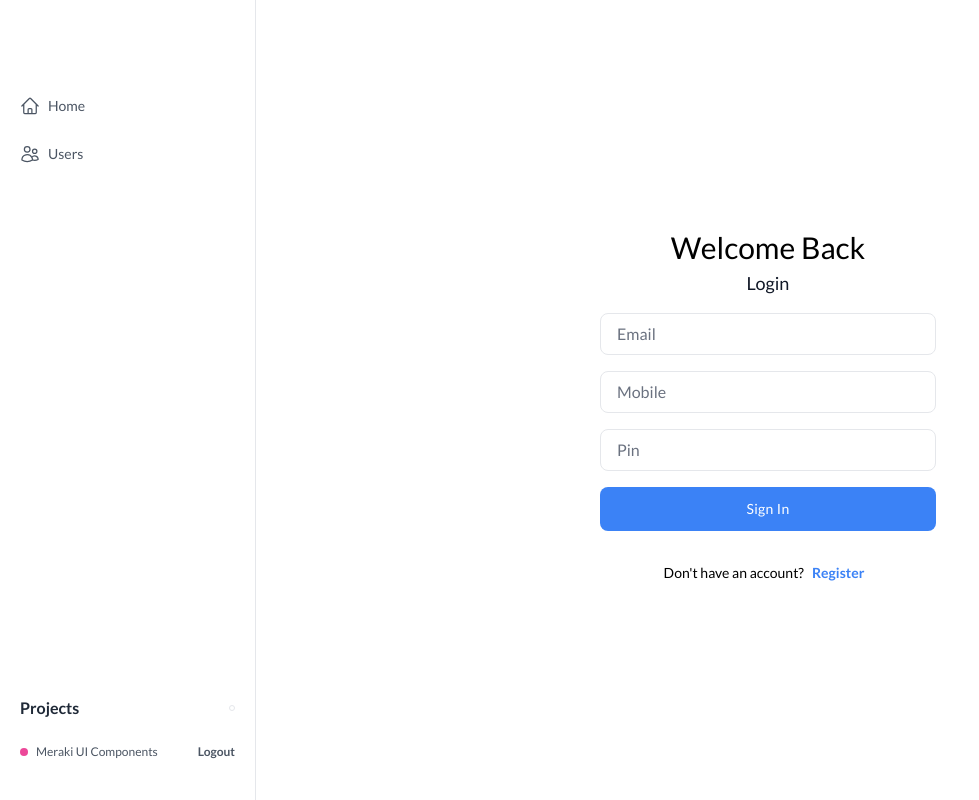
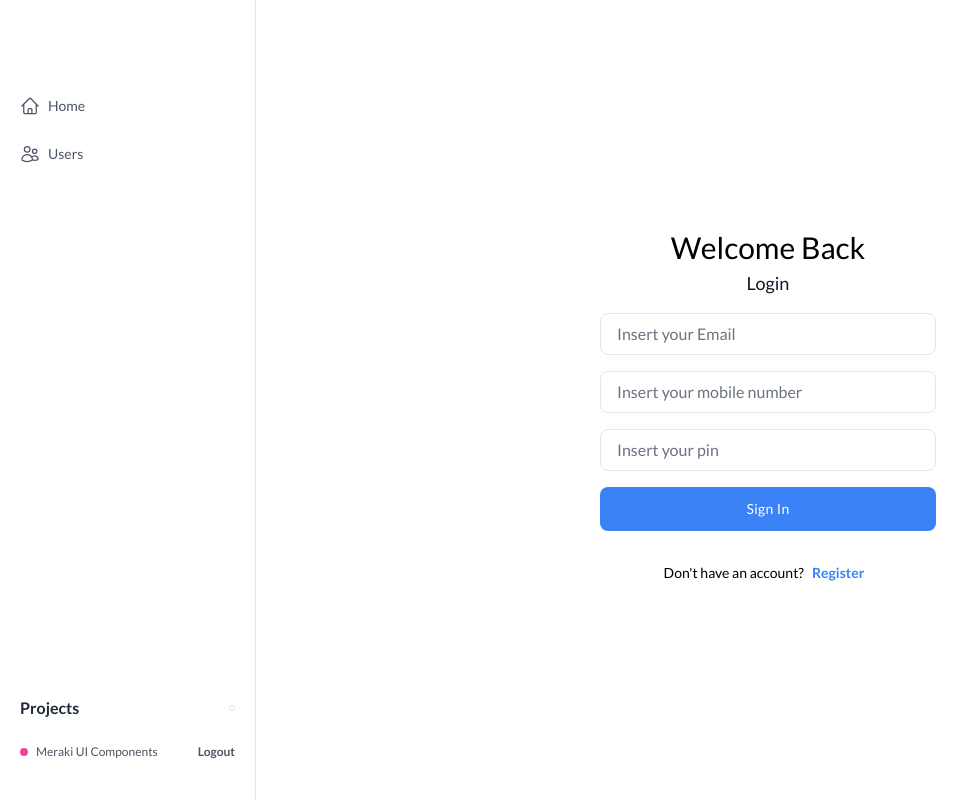
Before and after one commit to im-sanny/mfs-client, a React (Vite) app: page /login in a window 1280 px wide. Shown: the whole page, without its empty margins (0-979 px from the left). Built offline with nearby package versions, Linux system fonts and the light colour scheme.

Commit message:
update: updated placeholder

```diff
--- a/src/pages/authentication/Login.jsx
+++ b/src/pages/authentication/Login.jsx
@@ -27,7 +27,7 @@ const Login = () => {
                 <input
                   className="block w-full px-4 py-2 mt-2 text-gray-700 placeholder-gray-500 bg-white border rounded-lg dark:placeholder-gray-400 focus:border-blue-400 dark:focus:border-blue-300 focus:ring-opacity-40 focus:outline-none focus:ring focus:ring-blue-300"
                   type="email"
-                  placeholder="Email"
+                  placeholder="Insert your Email"
                   aria-label="Email"
                 />
               </div>
@@ -36,7 +36,7 @@ const Login = () => {
                 <input
                   className="block w-full px-4 py-2 mt-2 text-gray-700 placeholder-gray-500 bg-white border rounded-lg dark:placeholder-gray-400 focus:border-blue-400 dark:focus:border-blue-300 focus:ring-opacity-40 focus:outline-none focus:ring focus:ring-blue-300"
                   type="number"
-                  placeholder="Mobile"
+                  placeholder="Insert your mobile number"
                   aria-label="Mobile"
                 />
               </div>
@@ -45,7 +45,7 @@ const Login = () => {
                 <input
                   className="block w-full px-4 py-2 mt-2 text-gray-700 placeholder-gray-500 bg-white border rounded-lg  dark:placeholder-gray-400 focus:border-blue-400 dark:focus:border-blue-300 focus:ring-opacity-40 focus:outline-none focus:ring focus:ring-blue-300"
                   type="number"
-                  placeholder="Pin"
+                  placeholder="Insert your pin"
                   aria-label="Pin"
                 />
               </div>
```
